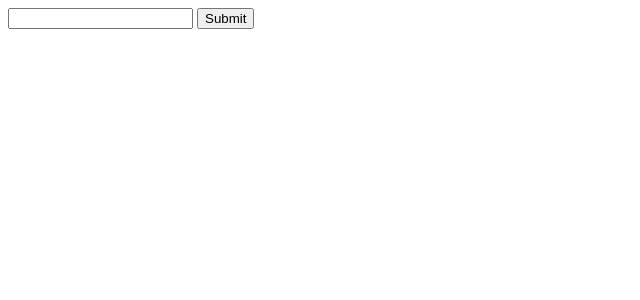
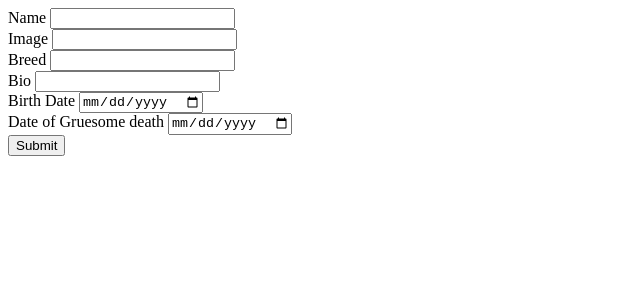
Before and after one commit to lukedaviskzn/spcaproject, a SvelteKit app: page /dogs in a window 1280 px wide. Shown: the top 300 px of the page, without its empty margins (0-640 px from the left). Built offline with nearby package versions, Linux system fonts and the light colour scheme.

Commit message:
Added dog form

```diff
--- a/src/routes/+page.server.js
+++ b/src/routes/+page.server.js
@@ -1,7 +1,9 @@
+import { TURSO_AUTH_TOKEN, TURSO_DATABASE_URL } from "$env/static/private";
 import { turso } from "$lib/turso.server";
 
 /** @type {import('./$types').PageServerLoad} */
 export async function load() {
+    console.log("env: ", TURSO_DATABASE_URL, TURSO_AUTH_TOKEN);
     const { rows } = await turso.execute("SELECT * FROM dogs");
     return {
         dogs: rows
--- a/src/routes/dogs/+page.svelte
+++ b/src/routes/dogs/+page.svelte
@@ -4,6 +4,26 @@
 </script>
 
 <form action="/dogs/create" method="post">
-    <input type="number" name="id" id="id">
+    Name
+    <input type="text" name="name" id="name"/>
+    <br>
+    Image
+    <input type="text" name="image"/>
+    <br>
+
+    Breed
+    <input type="text" name="breed"/>
+
+    <br>
+    Bio
+    <input type="text" name="bio"/>
+    <br>
+    Birth Date
+    <input type="date" name="date_birth" />
+    <br>
+
+    Date of Gruesome death
+    <input type="date" name="date_death"/>
+    <br>
     <input type="submit" value="Submit">
 </form>
```
Also changed, not shown: src/routes/dogs/create/+page.server.js (+14 -7 lines), src/lib/turso.server.js (line endings or trailing spaces).
